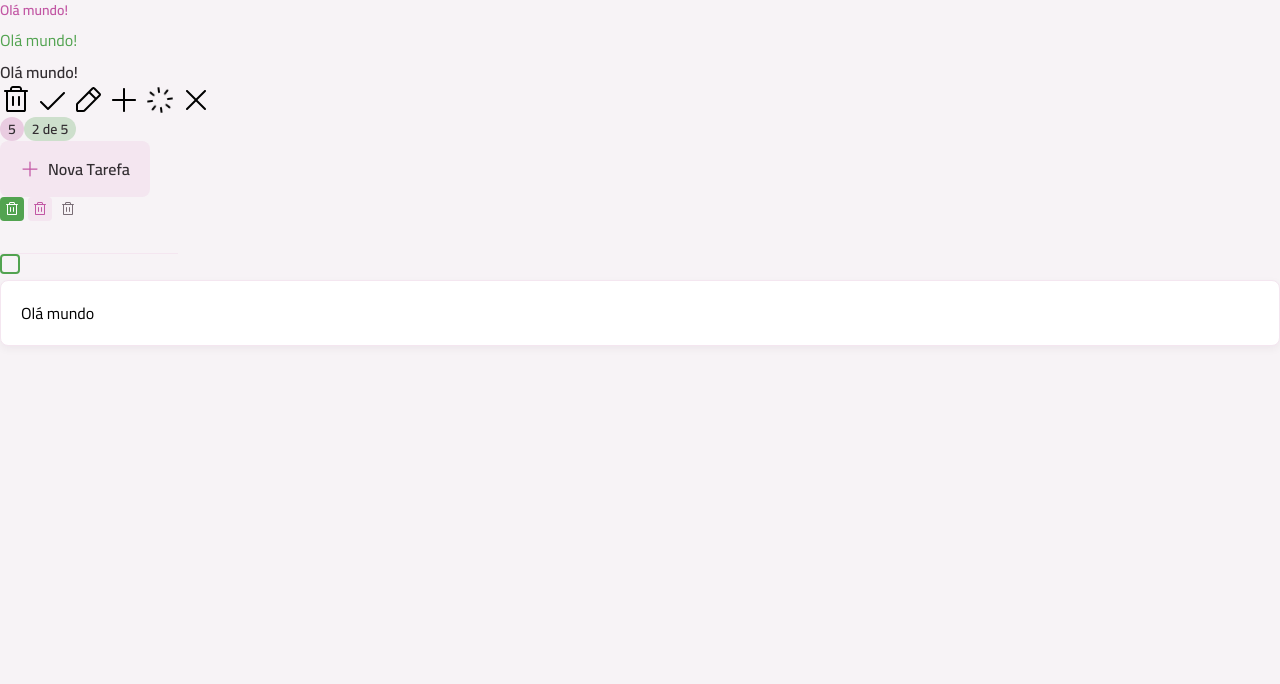
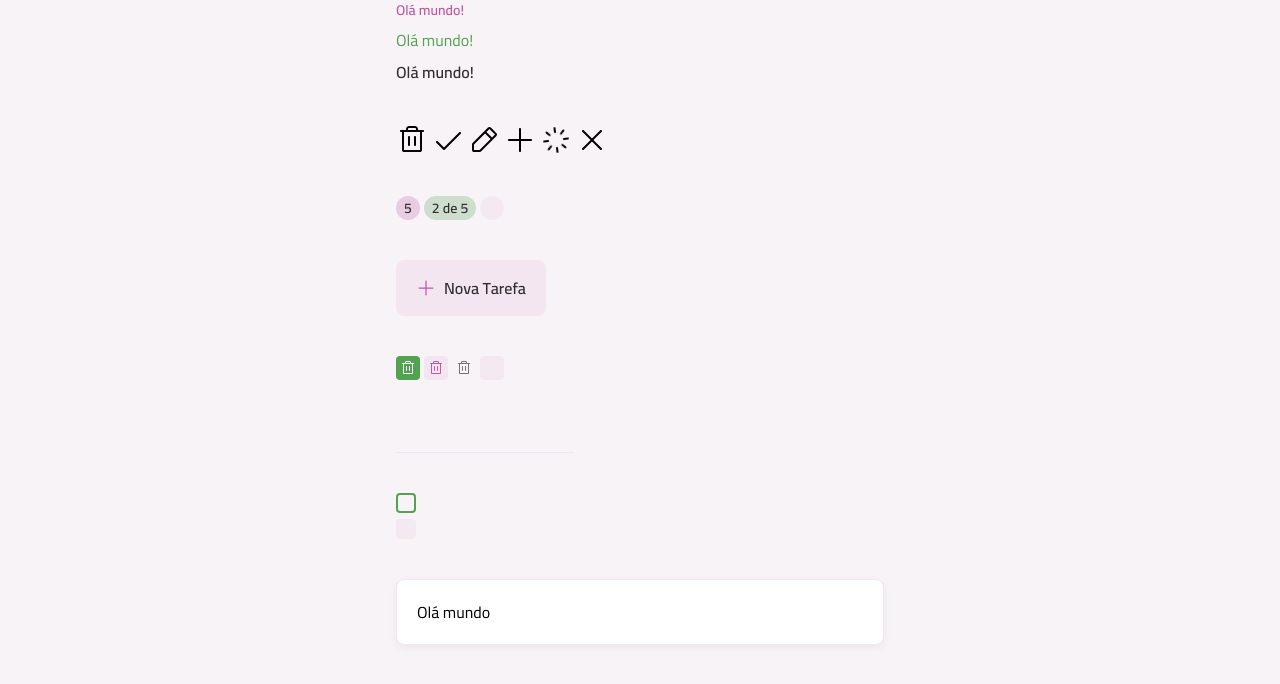
Before and after one commit to YasminFerrariDias/todo-list, a React (Vite) app: page / in a window 1280 px wide. Shown: the top 684 px of the page. Built offline with nearby package versions, Linux system fonts and the light colour scheme.

Commit message:
Criando o Componente Skeleton

```diff
--- a/src/App.tsx
+++ b/src/App.tsx
@@ -13,10 +13,13 @@ import ButtonIcon from "./components/button-icon"
 import InputText from "./components/input-text";
 import InputCheckbox from "./components/input-checkbox"
 import Card from "./components/card"
+import Container from "./components/container"
+import Skeleton from "./components/skeleton"
 
 export default function App() {
   return (
-    <div>
+    <Container>
+      <div className="grid gap-10">
         <div className="flex flex-col gap-2">
           <Text variant="body-sm-bold" className="text-pink-base">
             Olá mundo!
@@ -28,6 +31,7 @@ export default function App() {
             Olá mundo!
           </Text>
         </div>
+
         <div className="flex gap-1">
           <Icon svg={TrashIcon} />
           <Icon svg={CheckIcon} />
@@ -36,9 +40,11 @@ export default function App() {
           <Icon svg={SpinnerIcon} animate />
           <Icon svg={XIcon} />
         </div>
-      <div>
+
+        <div className="flex gap-1">
           <Badge variant="secondary">5</Badge>
           <Badge variant="primary">2 de 5</Badge>
+          <Badge loading></Badge>
         </div>
 
         <div>
@@ -49,6 +55,7 @@ export default function App() {
           <ButtonIcon icon={TrashIcon} />
           <ButtonIcon icon={TrashIcon} variant="secondary" />
           <ButtonIcon icon={TrashIcon} variant="tertiary" />
+          <ButtonIcon icon={TrashIcon} loading />
         </div>
 
         <div>
@@ -57,11 +64,19 @@ export default function App() {
 
         <div>
           <InputCheckbox />
+          <InputCheckbox loading />
         </div>
 
         <div>
           <Card size="md">Olá mundo</Card>
         </div>
+
+        <div className="space-y-2">
+          <Skeleton className="h-6" />
+          <Skeleton className="h-6" />
+          <Skeleton className="w-96 h-6" />
         </div>
+      </div>
+    </Container>
   )
 }
--- a/src/components/badge.tsx
+++ b/src/components/badge.tsx
@@ -1,9 +1,11 @@
+import Skeleton from "./skeleton";
 import Text from "./text";
-import { cva, type VariantProps } from "class-variance-authority"
+import { cva, cx, type VariantProps } from "class-variance-authority"
 
 export const badgeVariants = cva("inline-flex items-center justify-center rounded-full", {
   variants: {
     variant: {
+      none: "",
       primary: "bg-green-light",
       secondary: "bg-pink-light"
     },
@@ -20,6 +22,7 @@ export const badgeVariants = cva("inline-flex items-center justify-center rounde
 export const badgeTextVariants = cva("", {
   variants: {
     variant: {
+      none: "",
       primary: "bg-green-light",
       secondary: "bg-pink-light"
     },
@@ -29,16 +32,41 @@ export const badgeTextVariants = cva("", {
   }
 })
 
+export const badgeSkeletonVariants = cva("", {
+  variants: {
+    size: {
+      sm: "w-6 h-6"
+    }
+  },
+  defaultVariants: {
+    size: "sm"
+  }
+})
+
+
 interface BadgeProps extends React.ComponentProps<"div">,
-  VariantProps<typeof badgeVariants> { }
+  VariantProps<typeof badgeVariants> {
+  loading?: boolean;
+}
 
 export default function Badge({
   variant,
   size,
   className,
   children,
+  loading,
   ...props
 }: BadgeProps) {
+  if (loading) {
+    return <Skeleton
+      rounded="full"
+      className={cx(
+        badgeVariants({ variant: "none" }),
+        badgeSkeletonVariants({ size }),
+        className
+      )}
+    />
+  }
 
   return (
     <div className={badgeVariants({ variant, size, className })} {...props}>
--- a/src/components/button-icon.tsx
+++ b/src/components/button-icon.tsx
@@ -1,18 +1,20 @@
 import type React from "react"
 import Icon from "./icon"
 import { cva, type VariantProps } from "class-variance-authority"
+import Skeleton from "./skeleton"
 
 export const buttonIconVariants = cva(`
   inline-flex items-center justify-center cursor-pointer transition group
 `, {
   variants: {
     variant: {
+      none: "",
       primary: "bg-green-base hover:bg-green-dark",
       secondary: "bg-gray-200 hover:bg-pink-base",
       tertiary: "bg-transparent hover:bg-gray-200"
     },
     size: {
-      sm: "w-6, h-6 p-1 rounded"
+      sm: "w-6 h-6 p-1 rounded"
     },
     disabled: {
       true: "opacity-50 pointer-events-none"
@@ -28,6 +30,7 @@ export const buttonIconVariants = cva(`
 export const buttonIconIconVariants = cva("transition", {
   variants: {
     variant: {
+      none: "",
       primary: "fill-white",
       secondary: "fill-pink-base group-hover:fill-white",
       tertiary: "fill-gray-300 group-hover:fill-gray-400"
@@ -45,7 +48,8 @@ export const buttonIconIconVariants = cva("transition", {
 interface ButtonIconProps
   extends VariantProps<typeof buttonIconVariants>,
   Omit<React.ComponentProps<"button">, "size" | "disabled"> {
-  icon: React.ComponentProps<typeof Icon>["svg"]
+  icon: React.ComponentProps<typeof Icon>["svg"];
+  loading?: boolean
 }
 
 export default function ButtonIcon({
@@ -54,8 +58,20 @@ export default function ButtonIcon({
   disabled,
   className,
   icon,
+  loading,
   ...props
 }: ButtonIconProps) {
+  if (loading) {
+    return <Skeleton
+    rounded="sm"
+      className={buttonIconVariants({
+        variant: "none",
+        size,
+        className,
+      })}
+    />
+  }
+
   return (
     <button className={buttonIconVariants({
       variant,
--- /dev/null
+++ b/src/components/container.tsx
@@ -0,0 +1,36 @@
+import { cva, type VariantProps } from "class-variance-authority";
+import React from "react";
+
+
+export const containerVariants = cva("mx-auto", {
+  variants: {
+    size: {
+      md: "max-w-[31.5rem] px-2"
+    },
+  },
+  defaultVariants: {
+    size: "md",
+  }
+});
+
+interface ContainerProps
+  extends VariantProps<typeof containerVariants>,
+    React.ComponentProps<"div"> {
+  as?: keyof React.JSX.IntrinsicElements;
+}
+
+export default function Container({
+  as = "div",
+  className,
+  children,
+  ...props
+}: ContainerProps) {
+  return React.createElement(
+    as,
+    {
+      className: containerVariants({ size: "md", className }),
+      ...props
+    },
+    children
+  )
+}
--- a/src/components/input-checkbox.tsx
+++ b/src/components/input-checkbox.tsx
@@ -1,24 +1,31 @@
 
-import { cva,  type VariantProps} from "class-variance-authority";
+import { cva, type VariantProps } from "class-variance-authority";
 
 import CheckIcon from "../assets/icons/check.svg?react";
 import Icon from "./icon";
+import Skeleton from "./skeleton";
 
 export const inputCheckboxWrapperVariants = cva(`
-  inline-flex items-center justify-center relative
-  group
+  inline-flex items-center justify-center relative group
 `);
 
 export const inputCheckboxVariants = cva(
   `
     appearance-none peer flex items-center justify-center cursor-pointer
-  border-2 border-solid transition overflow-hidden border-green-base
-  hover:border-green-dark hover:bg-green-dark/20
-  checked:border-green-base checked:bg-green-base
-  group-hover:checked:border-green-dark group-hover:checked:bg-green-dark
+    transition overflow-hidden
   `,
   {
     variants: {
+      variant: {
+        none: "",
+        default: `
+          border-2 border-solid border-green-base
+          hover:border-green-dark hover:bg-green-dark/20
+          checked:border-green-base checked:bg-green-base
+          group-hover:checked:border-green-dark
+          group-hover:checked:bg-green-dark
+        `
+      },
       size: {
         md: "w-5 h-5 rounded-sm"
       },
@@ -27,6 +34,7 @@ export const inputCheckboxVariants = cva(
       }
     },
     defaultVariants: {
+      variant: "default",
       size: "md",
       disabled: false
     }
@@ -50,17 +58,37 @@ export const inputCheckboxIconVariants = cva(
   }
 )
 
-interface InputCheckboxProps extends VariantProps<typeof inputCheckboxVariants>,
-  Omit<React.ComponentProps<"input">, "size" | "disabled"> { }
+interface InputCheckboxProps
+  extends VariantProps<typeof inputCheckboxVariants>,
+  Omit<React.ComponentProps<"input">, "size" | "disabled"> {
+  loading?: boolean;
+}
 
 export default function InputCheckbox({
   size,
   disabled,
   className,
+  variant,
+  loading,
   ...props
 }: InputCheckboxProps) {
-  return <label className={inputCheckboxWrapperVariants({ className })}>
-    <input type="checkbox" className={inputCheckboxVariants({ size, disabled })} {...props} />
-    <Icon svg={CheckIcon} className={inputCheckboxIconVariants({ size })} />
-  </label>
+  if (loading) {
+    return (
+      <Skeleton
+        rounded="sm"
+        className={inputCheckboxVariants({ variant: "none", size })}
+      />
+    )
+  }
+
+  return (
+    <label className={inputCheckboxWrapperVariants({ className })}>
+      <input
+        type="checkbox"
+        className={inputCheckboxVariants({ variant, size, disabled })}
+        {...props}
+      />
+      <Icon className={inputCheckboxIconVariants({ size })} svg={CheckIcon} />
+    </label>
+  )
 }
--- /dev/null
+++ b/src/components/skeleton.tsx
@@ -0,0 +1,31 @@
+import { cva, type VariantProps } from "class-variance-authority"
+
+
+export const skeletonVariants = cva(
+  `
+  animate-pulse bg-gray-200 pointer-events-none
+`, {
+  variants: {
+    rounded: {
+      sm: "rounded-sm",
+      lg: "rounded-lg",
+      full: "rounded-full"
+    },
+  },
+  defaultVariants: {
+    rounded: "lg"
+  }
+})
+
+interface SkeletonProps extends VariantProps<typeof skeletonVariants>,
+  React.ComponentProps<"div"> { }
+
+export default function Skeleton({
+  rounded,
+  className,
+  ...props
+}: SkeletonProps) {
+  return <div className={skeletonVariants({ rounded, className })}
+  {...props}
+  />
+}
```
Lines whose indentation alone changed are shown as unchanged.
